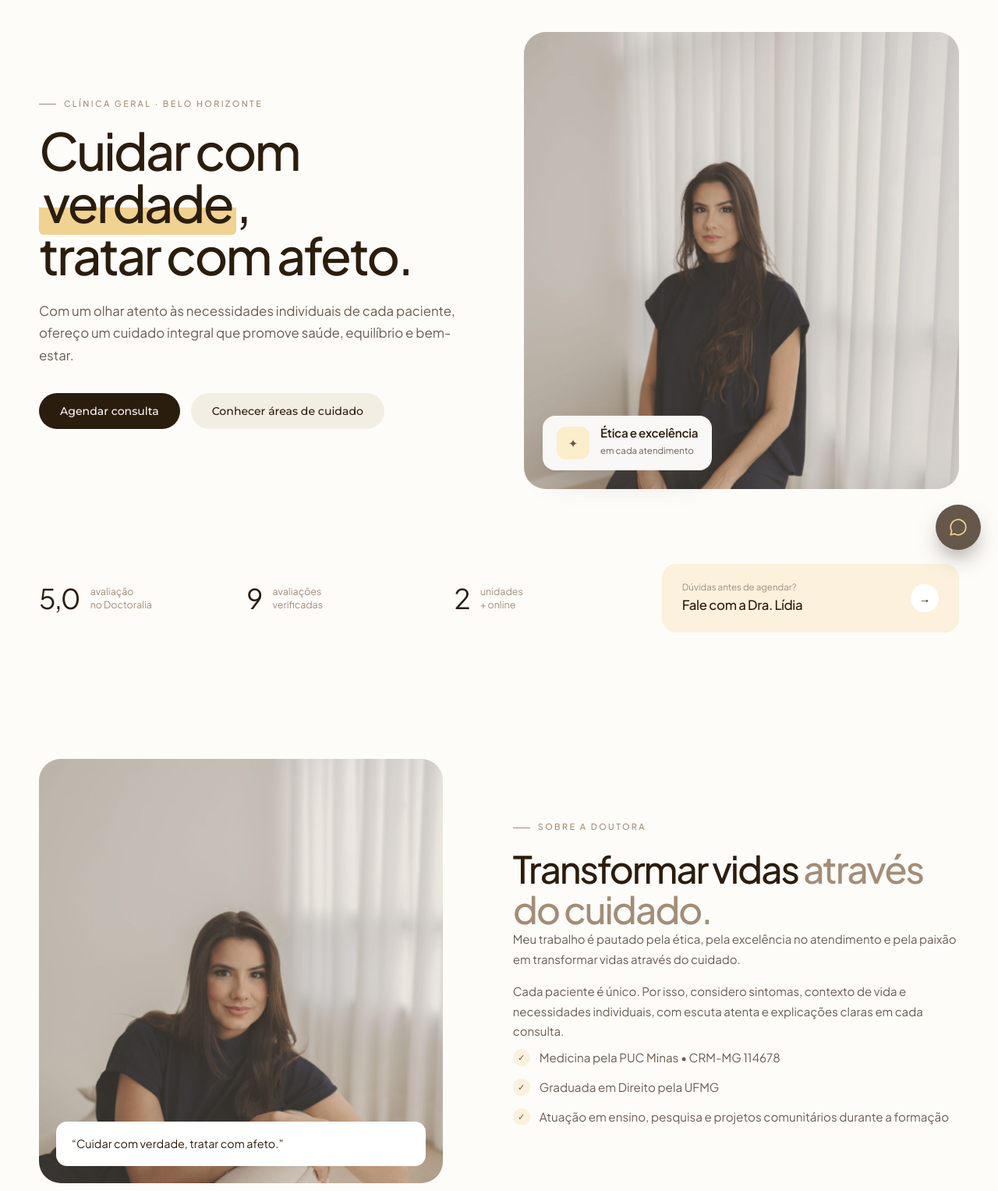
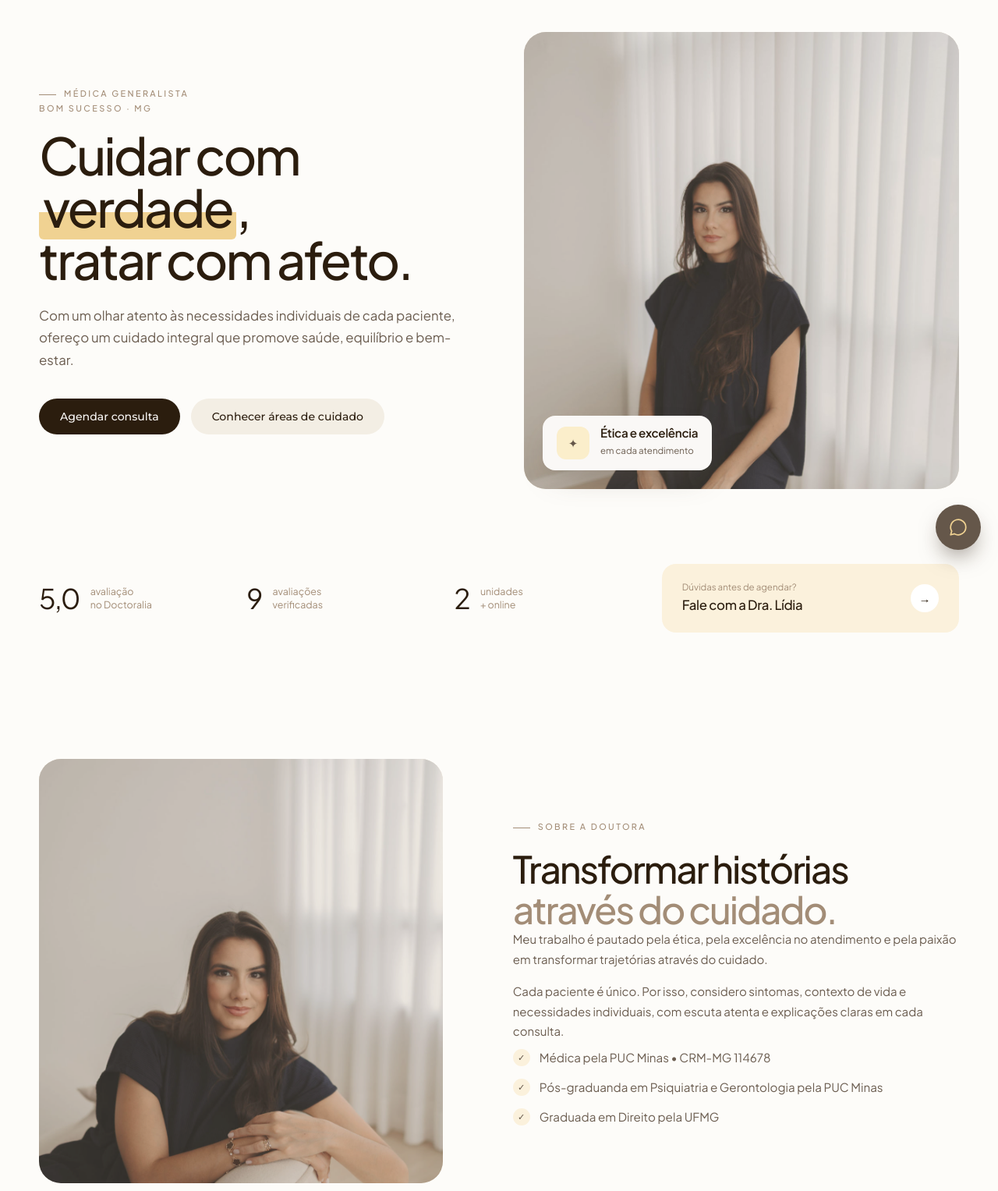
Before and after one commit to samiracsp/dra.lidiadibella, a plain HTML site: page index.html in a window 1280 px wide. Shown: the part 73-1600 px from the top of the page at 78% size. Drawn offline with Linux system fonts and the light colour scheme.

Commit message:
Atualiza textos, formação e contato para Imperial Clínica em Bom Sucesso
Co-Authored-By: Claude Opus 5.5 <noreply@anthropic.com>

```diff
--- a/index.html
+++ b/index.html
@@ -4,7 +4,7 @@
   <meta charset="UTF-8">
   <meta name="viewport" content="width=device-width, initial-scale=1">
   <title>Dra. Lídia Di Bella | Cuidar com verdade, tratar com afeto</title>
-  <meta name="description" content="Dra. Lídia Di Bella — clínica geral em Belo Horizonte, com ética, excelência no atendimento e olhar individual para cada paciente.">
+  <meta name="description" content="Dra. Lídia Di Bella — clínica geral em Bom Sucesso (MG), com ética, excelência no atendimento e olhar individual para cada paciente.">
   <link rel="stylesheet" href="styles.css">
 </head>
 <body>
@@ -59,7 +59,7 @@
   <div class="hero">
     <div class="wrap">
       <div class="reveal">
-        <span class="overline">Clínica geral · Belo Horizonte</span>
+        <span class="overline">Médica generalista<br>Bom Sucesso · MG</span>
         <h1>Cuidar com <em>verdade</em>,<br>tratar com afeto.</h1>
         <p class="lead">Com um olhar atento às necessidades individuais de cada paciente, ofereço um cuidado integral que promove saúde, equilíbrio e bem-estar.</p>
         <div class="actions">
@@ -99,17 +99,17 @@
   <!-- SOBRE -->
   <section class="about" id="sobre">
     <div class="wrap">
-      <div class="photo reveal"><div class="photo-slot"><img src="img/dra-lidia-consultorio.png" alt="Dra. Lídia Di Bella no consultório" loading="lazy" style="object-position:50% 30%"></div><div class="cap">“Cuidar com verdade, tratar com afeto.”</div></div>
+      <div class="photo reveal"><div class="photo-slot"><img src="img/dra-lidia-consultorio.png" alt="Dra. Lídia Di Bella no consultório" loading="lazy" style="object-position:50% 30%"></div></div>
       <div class="reveal">
         <span class="overline">Sobre a doutora</span>
-        <h2>Transformar vidas <span class="soft">através do cuidado.</span></h2>
+        <h2>Transformar histórias <span class="soft">através do cuidado.</span></h2>
         <div class="quote">“Cuidar com verdade, tratar com afeto.”</div>
-        <p>Meu trabalho é pautado pela ética, pela excelência no atendimento e pela paixão em transformar vidas através do cuidado.</p>
+        <p>Meu trabalho é pautado pela ética, pela excelência no atendimento e pela paixão em transformar trajetórias através do cuidado.</p>
         <p>Cada paciente é único. Por isso, considero sintomas, contexto de vida e necessidades individuais, com escuta atenta e explicações claras em cada consulta.</p>
         <ul class="creds">
-          <li>Medicina pela PUC Minas • CRM-MG 114678</li>
+          <li>Médica pela PUC Minas • CRM-MG 114678</li>
+          <li>Pós-graduanda em Psiquiatria e Gerontologia pela PUC Minas</li>
           <li>Graduada em Direito pela UFMG</li>
-          <li>Atuação em ensino, pesquisa e projetos comunitários durante a formação</li>
         </ul>
       </div>
     </div>
@@ -192,9 +192,8 @@
         <h2>Vamos cuidar <span class="soft">de você?</span></h2>
         <p class="lead" style="margin-top:18px">Agende sua consulta presencial ou online.</p>
         <div class="info">
-          <p><b>NOOS Neuro • Centro:</b> Rua dos Guajajaras, 910 — Centro, Belo Horizonte</p>
-          <p><b>NOOS Neuro • Barro Preto:</b> Rua dos Aimorés, 3140 — Barro Preto, Belo Horizonte</p>
-          <p><b>Telefone:</b> (31) 3157-0680</p>
+          <p><b>Imperial Clínica:</b> Rua Capitão Maromba — Bom Sucesso, MG</p>
+          <p><b>WhatsApp:</b> <a href="https://wa.me/553197441387" target="_blank" rel="noopener">+55 31 9744-1387</a></p>
           <p><b>Também:</b> teleconsulta online</p>
         </div>
       </div>
@@ -226,7 +225,7 @@
         <p class="tag">Cuidar com verdade, tratar com afeto.</p>
       </div>
       <div><h4>Navegação</h4><ul><li><a href="#sobre">Sobre</a></li><li><a href="#tratamentos">Tratamentos</a></li><li><a href="#agendar">Agendar</a></li></ul></div>
-      <div><h4>Contato</h4><ul><li>(31) 3157-0680</li><li><a href="https://wa.me/553197441387" target="_blank" rel="noopener">WhatsApp (31) 9744-1387</a></li><li>NOOS Neuro</li><li>Belo Horizonte / MG</li></ul></div>
+      <div><h4>Contato</h4><ul><li><a href="https://wa.me/553197441387" target="_blank" rel="noopener">WhatsApp +55 31 9744-1387</a></li><li>Imperial Clínica</li><li>Bom Sucesso / MG</li></ul></div>
     </div>
     <div class="bottom"><span>© 2026 Dra. Lídia Di Bella. Todos os direitos reservados.</span><span>CRM-MG 114678</span></div>
   </div>
```
